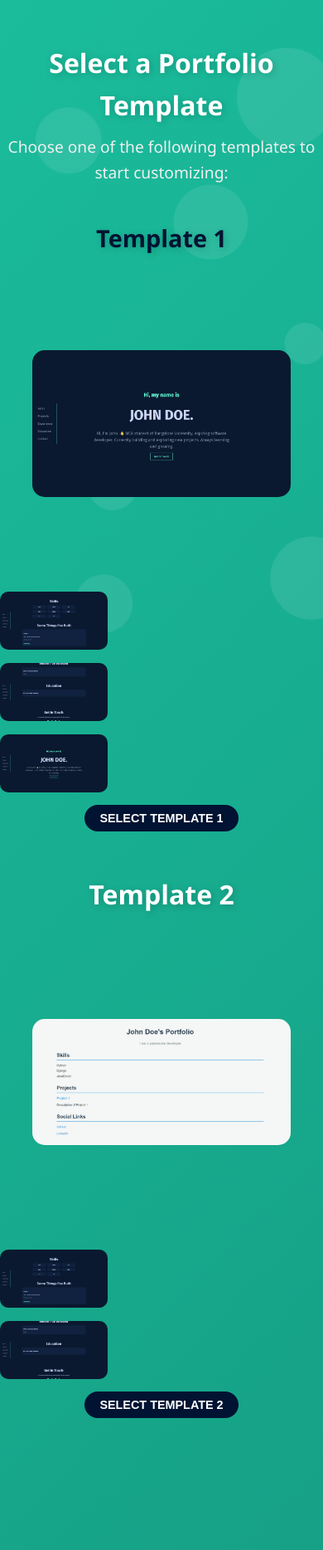
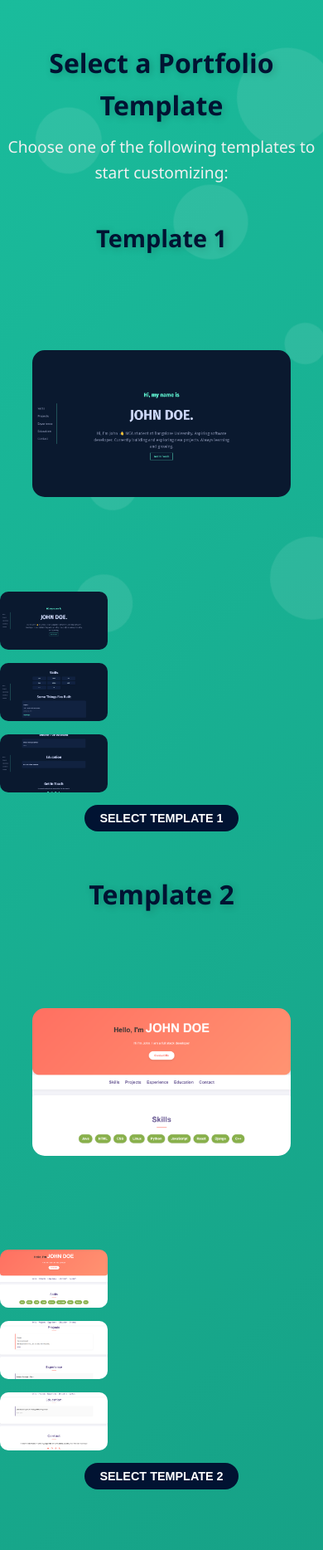
Before and after one commit to rinsham10/folium, a Django app: page /templates/ in a window 390 px wide. Shown: the top 1868 px of the page at 83% size. Run offline with Django 5.2, Linux system fonts and the light colour scheme.

Commit message:
template2 images added

```diff
--- a/builder/static/css/template_selection.css
+++ b/builder/static/css/template_selection.css
@@ -14,7 +14,7 @@ body {
 /* Heading */
 h1 {
     font-size: 3.5rem;
-    color: #ffffff;
+    color: #011332;
     margin-top: 50px;
     font-weight: 700;
     text-shadow: 2px 2px 10px rgba(0, 0, 0, 0.2);
@@ -180,6 +180,19 @@ form button:hover {
         font-size: 1.5rem;
     }
 
+    .template-preview {
+    width: 100%;
+    height: 500px; /* Larger height for image */
+    overflow: hidden;
+    text-align: center;
+    transition: transform 0.3s ease, box-shadow 0.3s ease;
+    animation: fadeIn 2s ease-in-out;
+    border-radius: 10px;
+    display: flex;
+    justify-content: center; /* Horizontally center the image */
+    align-items: center; /* Vertically center the image */
+    }
+
     /* Template Preview */
     .template-preview {
         height: 500px; /* Reduce height on mobile */
--- a/builder/templates/template_selection.html
+++ b/builder/templates/template_selection.html
@@ -23,15 +23,14 @@
   <!-- Directly placing the preview image without template-item wrapper -->
    <h2>Template 1</h2>
   <div class="template-preview">
-    <img id="main-image" src="{% static 'images/template1_preview.png' %}" alt="Template 1 Preview">
+    <img id="main-image-1" src="{% static 'images/template1_preview.png' %}" alt="Template 1 Preview">
   </div>
 
   <!-- Thumbnails for additional images -->
   <div class="thumbnail-container">
-    <img class="thumbnail" src="{% static 'images/template1_section1.png' %}" alt="Template Section 1" onclick="changePreviewImage(this)">
-    <img class="thumbnail" src="{% static 'images/template1_section2.png' %}" alt="Template Section 2" onclick="changePreviewImage(this)">
-    <img class="thumbnail" src="{% static 'images/template1_preview.png' %}" alt="Template Section 3" onclick="changePreviewImage(this)">
-    <!-- Add more images as needed -->
+     <img class="thumbnail" src="{% static 'images/template1_preview.png' %}" alt="Template Section 3" onclick="changePreviewImage('main-image-1', this)">
+     <img class="thumbnail" src="{% static 'images/template1_section1.png' %}" alt="Template Section 1" onclick="changePreviewImage('main-image-1', this)">
+     <img class="thumbnail" src="{% static 'images/template1_section2.png' %}" alt="Template Section 2" onclick="changePreviewImage('main-image-1', this)">
   </div>
 
   <form method="post" action="{% url 'form_page' %}">
@@ -41,13 +40,15 @@
 
   <h1>Template 2</h1>
   <div class="template-preview">
-    <img id="main-image" src="{% static 'images/template2_preview.png' %}" alt="Template 1 Preview">
+    <img id="main-image-2" src="{% static 'images/template2_preview.png' %}" alt="Template 2 Preview">
   </div>
 
   <!-- Thumbnails for additional images -->
   <div class="thumbnail-container">
-    <img class="thumbnail" src="{% static 'images/template1_section1.png' %}" alt="Template Section 1" onclick="changePreviewImage(this)">
-    <img class="thumbnail" src="{% static 'images/template1_section2.png' %}" alt="Template Section 2" onclick="changePreviewImage(this)">
+    <img class="thumbnail" src="{% static 'images/template2_preview.png' %}" alt="Template Section 3" onclick="changePreviewImage('main-image-2', this)">
+    <img class="thumbnail" src="{% static 'images/template2_section1.png' %}" alt="Template Section 1" onclick="changePreviewImage('main-image-2', this)">
+    <img class="thumbnail" src="{% static 'images/template2_section2.png' %}" alt="Template Section 2" onclick="changePreviewImage('main-image-2', this)">
+
     <!-- Add more images as needed -->
   </div>
 
@@ -73,10 +74,12 @@
     });
 
     // Function to change the main preview image when a thumbnail is clicked
-    function changePreviewImage(thumbnail) {
-        var mainImage = document.getElementById('main-image');
-        mainImage.src = thumbnail.src; // Update the main image source with the thumbnail's source
-    }
+  function changePreviewImage(imageId, thumbnail) {
+      var mainImage = document.getElementById(imageId);
+      if (mainImage) {
+          mainImage.src = thumbnail.src;
+      }
+  }
   </script>
 </body>
 </html>
```
Also changed, not shown: builder/static/images/template2_preview.png, builder/static/images/template2_section1.png (added), builder/static/images/template2_section2.png (added), db.sqlite3.
